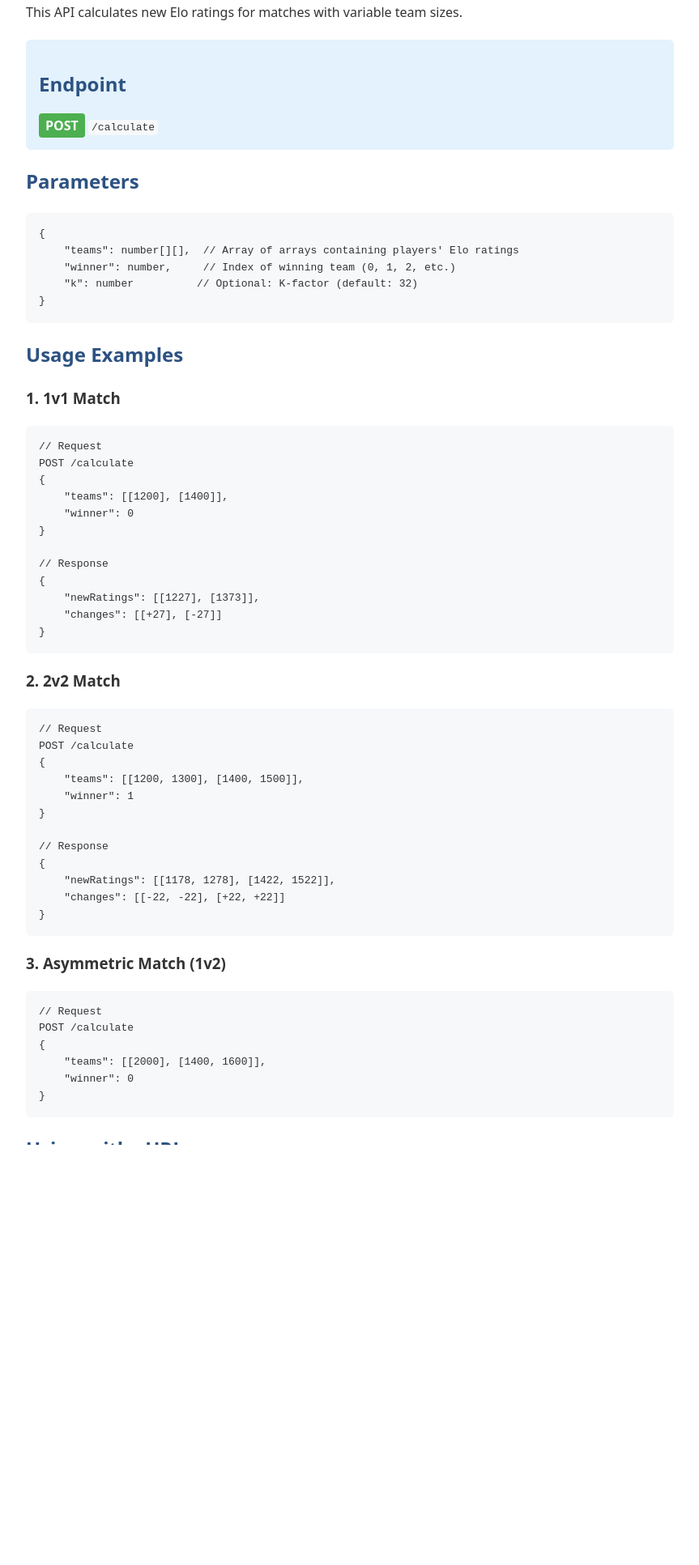
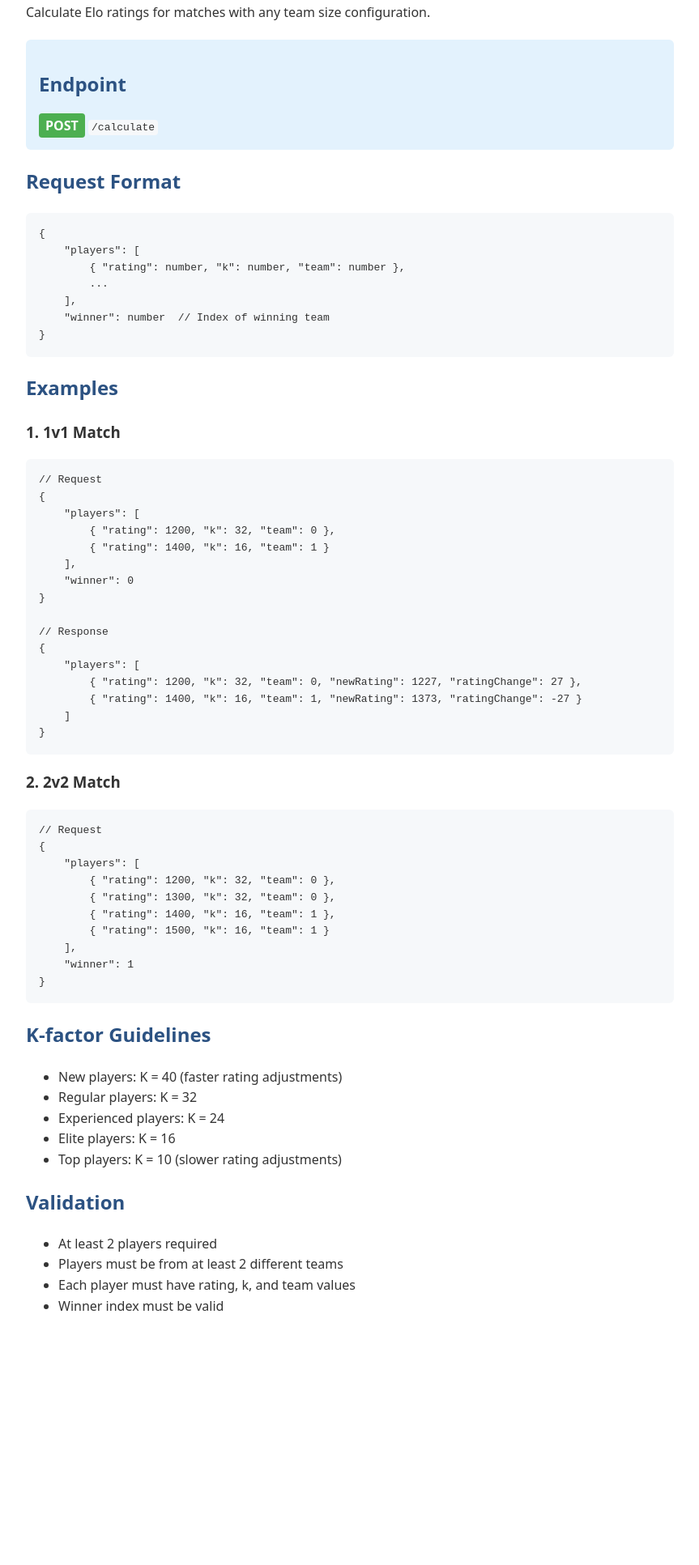
Before and after one commit to llccrr/elo-api, a website: page public/index.html in a window 1280 px wide. Shown: the part 111-2044 px from the top of the page at 81% size, without its empty margins (208-1071 px from the left). After the commit the page ends 1773 px from the top, so only its background shows below. Drawn offline with Linux system fonts and the light colour scheme.

Commit message:
Update model

```diff
--- a/public/index.html
+++ b/public/index.html
@@ -43,90 +43,72 @@
 </head>
 <body>
 <h1>Elo Rating API</h1>
-<p>This API calculates new Elo ratings for matches with variable team sizes.</p>
+<p>Calculate Elo ratings for matches with any team size configuration.</p>
 
 <div class="endpoint">
     <h2>Endpoint</h2>
     <span class="method">POST</span> <code>/calculate</code>
 </div>
 
-<h2>Parameters</h2>
+<h2>Request Format</h2>
 <pre>
 {
-    "teams": number[][],  // Array of arrays containing players' Elo ratings
-    "winner": number,     // Index of winning team (0, 1, 2, etc.)
-    "k": number          // Optional: K-factor (default: 32)
+    "players": [
+        { "rating": number, "k": number, "team": number },
+        ...
+    ],
+    "winner": number  // Index of winning team
 }</pre>
 
-<h2>Usage Examples</h2>
+<h2>Examples</h2>
 
 <h3>1. 1v1 Match</h3>
 <pre>
 // Request
-POST /calculate
 {
-    "teams": [[1200], [1400]],
+    "players": [
+        { "rating": 1200, "k": 32, "team": 0 },
+        { "rating": 1400, "k": 16, "team": 1 }
+    ],
     "winner": 0
 }
 
 // Response
 {
-    "newRatings": [[1227], [1373]],
-    "changes": [[+27], [-27]]
+    "players": [
+        { "rating": 1200, "k": 32, "team": 0, "newRating": 1227, "ratingChange": 27 },
+        { "rating": 1400, "k": 16, "team": 1, "newRating": 1373, "ratingChange": -27 }
+    ]
 }</pre>
 
 <h3>2. 2v2 Match</h3>
 <pre>
 // Request
-POST /calculate
 {
-    "teams": [[1200, 1300], [1400, 1500]],
+    "players": [
+        { "rating": 1200, "k": 32, "team": 0 },
+        { "rating": 1300, "k": 32, "team": 0 },
+        { "rating": 1400, "k": 16, "team": 1 },
+        { "rating": 1500, "k": 16, "team": 1 }
+    ],
     "winner": 1
-}
-
-// Response
-{
-    "newRatings": [[1178, 1278], [1422, 1522]],
-    "changes": [[-22, -22], [+22, +22]]
 }</pre>
 
-<h3>3. Asymmetric Match (1v2)</h3>
-<pre>
-// Request
-POST /calculate
-{
-    "teams": [[2000], [1400, 1600]],
-    "winner": 0
-}</pre>
-
-<h2>Using with cURL</h2>
-<pre>
-curl -X POST https://your-api.vercel.app/calculate \
--H "Content-Type: application/json" \
--d '{"teams":[[1200],[1400]],"winner":0}'</pre>
-
-<h2>The K-factor</h2>
-<p>The K-factor determines how much ratings change after each game:</p>
+<h2>K-factor Guidelines</h2>
 <ul>
-    <li>K = 32: Default value</li>
-    <li>K = 16: For experienced players (smaller rating changes)</li>
-    <li>K = 64: For beginners (larger rating changes)</li>
+    <li>New players: K = 40 (faster rating adjustments)</li>
+    <li>Regular players: K = 32</li>
+    <li>Experienced players: K = 24</li>
+    <li>Elite players: K = 16</li>
+    <li>Top players: K = 10 (slower rating adjustments)</li>
 </ul>
 
-<h2>Additional Information</h2>
+<h2>Validation</h2>
 <ul>
-    <li>All teams must have at least one player</li>
-    <li>You need at least two teams</li>
-    <li>Winner index must be valid (0 to number of teams - 1)</li>
-    <li>Ratings are always rounded to integers</li>
-</ul>
-
-<h2>Error Handling</h2>
-<p>The API will return a 400 status code with an error message if:</p>
-<ul>
-    <li>The request body is invalid</li>
-    <li>There are fewer than 2 teams</li>
-    <li>The winner index is invalid</li>
+    <li>At least 2 players required</li>
+    <li>Players must be from at least 2 different teams</li>
+    <li>Each player must have rating, k, and team values</li>
+    <li>Winner index must be valid</li>
 </ul>
 
 </body>
```
Also changed, not shown: api/index.js (+38 -8 lines), elo.js (+34 -22 lines), server.js (+3 -22 lines).
